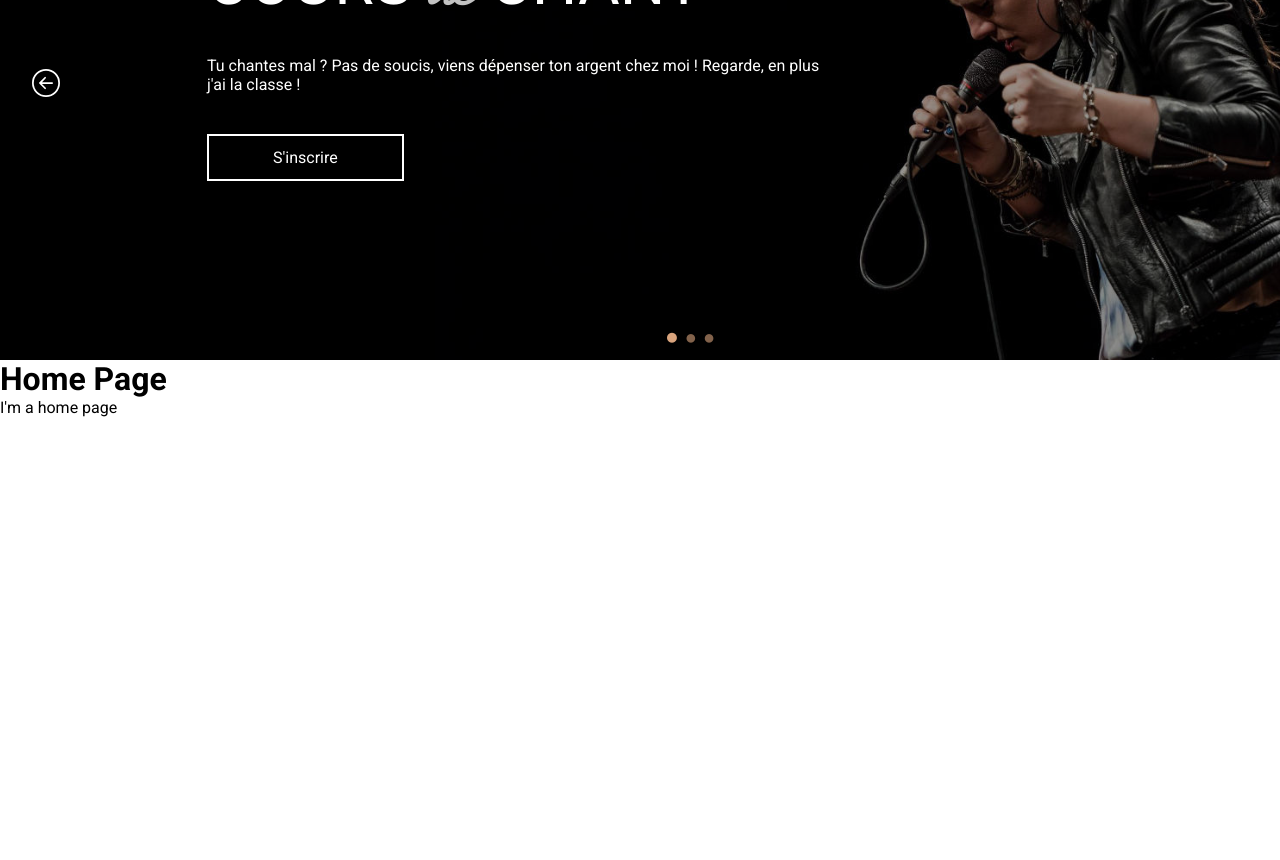
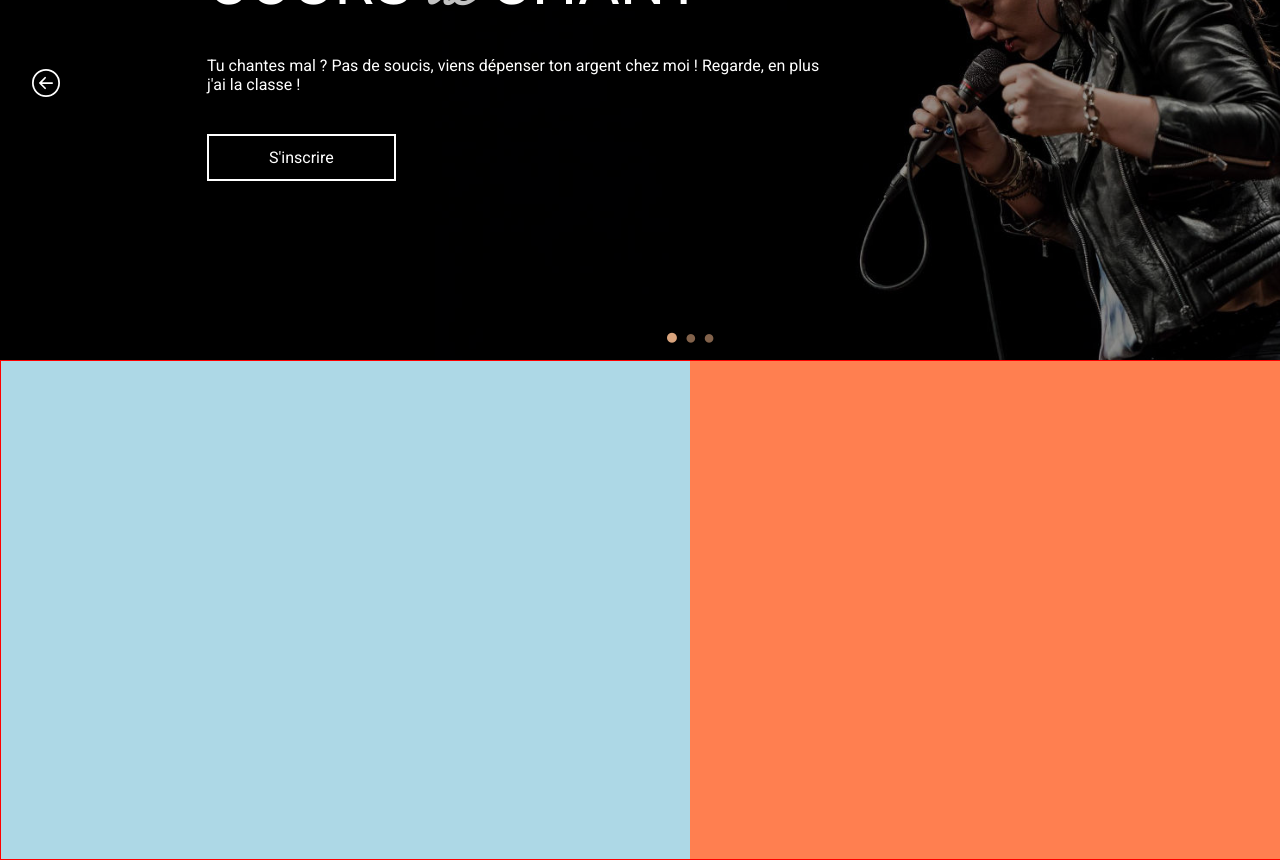
Before and after one commit to Cap0n3/VoiceUp, a React (Create React App) app: page / in a window 1280 px wide. Shown: the part 320-1180 px from the top of the page. Before the commit the page ends 800 px from the top, so only its background shows below. Built offline with nearby package versions, Linux system fonts and the light colour scheme; grey boxes are pictures that could not be loaded.

Commit message:
Started to add InfoSections

```diff
--- /dev/null
+++ b/src/components/InfoSection/InfoSection.js
@@ -0,0 +1,25 @@
+import React, { useEffect, useState, useContext } from "react";
+import { SectionWrapper, ImgContainer, TextContainer, ImageDiv, TextDiv } from "./InfoSection.style";
+
+const InfoSection = (props) => {
+    const [isLoaded, setIsLoaded] = useState(false);
+
+    useEffect(() => {
+        window.addEventListener("load", (event) => {setIsLoaded(true)})
+    }, []);
+
+    return(
+        <SectionWrapper direction={props.direction}>
+            <ImgContainer>
+                <ImageDiv className={isLoaded ? "active" : ""}></ImageDiv>
+            </ImgContainer>
+            <TextContainer>
+                <TextDiv className={isLoaded ? "active" : ""}>
+                    <h1>Chantez</h1>
+                </TextDiv>
+            </TextContainer>
+        </SectionWrapper>
+    );
+};
+
+export default InfoSection;
--- /dev/null
+++ b/src/components/InfoSection/InfoSection.style.js
@@ -0,0 +1,58 @@
+import styled from "styled-components";
+
+const debug = true;
+
+export const SectionWrapper = styled.div`
+    display: flex;
+    flex-direction: ${({direction}) =>
+        (direction === "normal" && "row") ||
+        (direction === "reverse" && "row-reverse") ||
+        "row"
+    };
+    width: 100%;
+    height: 500px;
+    ${debug ? "border: 1px solid red;" : ""}
+`;
+
+export const ImgContainer = styled.div`
+    width: 100%;
+    overflow: hidden;
+    ${debug ? "background-color: lightblue;" : ""}
+`;
+
+export const TextContainer = styled.div`
+    width: 100%;
+    overflow: hidden;
+    ${debug ? "background-color: coral;" : ""}
+`;
+
+export const ImageDiv = styled.div`
+    width: 100%;
+    height: 100%;
+    background-image: url("https://www.myvoiceup.ch/wp-content/uploads/2019/08/12002813_749108578551288_8484097227807049213_n.jpg");
+    background-repeat: no-repeat;
+    background-position: center;
+    background-size: cover;
+    margin-left: -100%;
+    transition: margin-left 1000ms 800ms ease;
+
+    &.active {
+        margin-left: 0;
+    }
+`;
+
+export const TextDiv = styled.div`
+    display: flex;
+    flex-direction: column;
+    align-items: center;
+    justify-content: center;
+    width: 100%;
+    height: 100%;
+    background-color: green;
+    margin-left: 100%;
+    transition: margin-left 1000ms 800ms ease;
+
+    &.active {
+        margin-left: 0;
+    }
+`;
--- a/src/globalStyle.js
+++ b/src/globalStyle.js
@@ -39,7 +39,7 @@ export const Container = styled.div`
 // For more cool button FX : https://alvarotrigo.com/blog/best-css-button-hover-effects/
 export const Button = styled.button`
     white-space: nowrap;
-    padding: 12px 64px;
+    padding: 12px 60px;
     color: #fff;
     font-size: 16px;
     outline: none;
@@ -56,6 +56,7 @@ export const Button = styled.button`
 
     @media screen and (max-width: 960px) {
         width: 100%;
+        padding: 12px 30px;
     }
 `;
 
--- a/src/pages/Home/Home.js
+++ b/src/pages/Home/Home.js
@@ -1,22 +1,8 @@
 import React from 'react';
 import ImageSlider from '../../components/ImageSlider/ImageSlider';
+import InfoSection from '../../components/InfoSection/InfoSection';
 import { SliderContainer } from './Home.style';
-import Tania1 from "../../assets/headers/Header_Tania1.jpg"
-import ShowerDude from "../../assets/headers/Header_ShowerDude.jpg"
-import GoldMic from "../../assets/headers/Header_GoldMic.jpg"
-import { VoiceUpColors } from '../../colors';
-
-const cursiveSpan = {
-    color: VoiceUpColors.altGrey,
-    fontFamily: "'Yellowtail', cursive",
-    textTransform: "lowercase"
-}
-
-const slides = [
-    {url: Tania1, imgTitle:"Tania", title:<>Cours <span style={cursiveSpan}>de</span> chant</>, description: "Tu chantes mal ? Pas de soucis, viens dépenser ton argent chez moi ! Regarde, en plus j'ai la classe !", buttonText: "S'inscrire"},
-    {url: ShowerDude, imgTitle:"Shower Dude", title:<>Une <span style={cursiveSpan}>forte</span> senteur ?</>, description: "Hé bah prend une douche, you smelly cat !", buttonText: "Plus d'infos"},
-    {url: GoldMic, imgTitle:"Gold Mic", title:<>Chante <span style={cursiveSpan}>maintenant</span></>, description: "Viens t'inscrire à l'école du micro d'or !", buttonText: "Découvrir"}
-]
+import { slides } from "./SlidesImg";
 
 const Home = () => {
     return(
@@ -24,8 +10,7 @@ const Home = () => {
             <SliderContainer>
                 <ImageSlider slides={slides} transitionTime={300}></ImageSlider>
             </SliderContainer>
-            <h1>Home Page</h1>
-            <p>I'm a home page</p>
+            <InfoSection data="" direction="normal"></InfoSection>
         </>
     )
 }
--- /dev/null
+++ b/src/pages/Home/SlidesImg.js
@@ -0,0 +1,16 @@
+import Tania1 from "../../assets/headers/Header_Tania1.jpg"
+import ShowerDude from "../../assets/headers/Header_ShowerDude.jpg"
+import GoldMic from "../../assets/headers/Header_GoldMic.jpg"
+import { VoiceUpColors } from '../../colors';
+
+const cursiveSpan = {
+    color: VoiceUpColors.altGrey,
+    fontFamily: "'Yellowtail', cursive",
+    textTransform: "lowercase"
+}
+
+export const slides = [
+    {url: Tania1, imgTitle:"Tania", title:<>Cours <span style={cursiveSpan}>de</span> chant</>, description: "Tu chantes mal ? Pas de soucis, viens dépenser ton argent chez moi ! Regarde, en plus j'ai la classe !", buttonText: "S'inscrire"},
+    {url: ShowerDude, imgTitle:"Shower Dude", title:<>Une <span style={cursiveSpan}>forte</span> senteur ?</>, description: "Hé bah prend une douche, you smelly cat !", buttonText: "Plus d'infos"},
+    {url: GoldMic, imgTitle:"Gold Mic", title:<>Chante <span style={cursiveSpan}>maintenant</span></>, description: "Viens t'inscrire à l'école du micro d'or !", buttonText: "Découvrir"}
+]
```
Also changed, not shown: src/components/ImageSlider/ImageSlider.js (line endings or trailing spaces).
